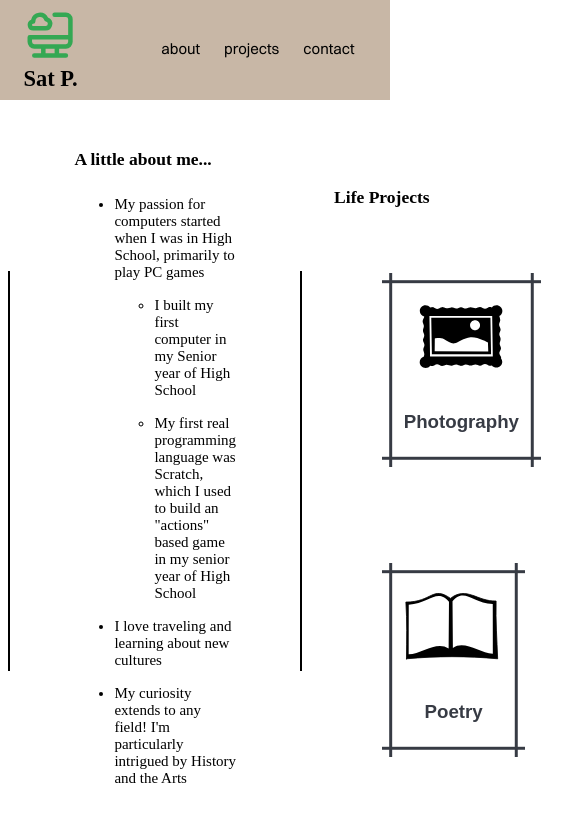
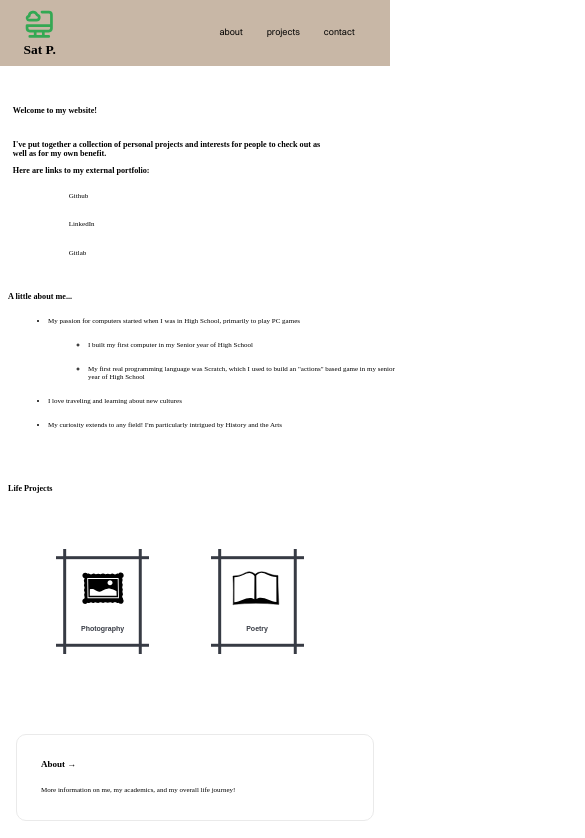
Before and after one commit to satpat2590/website, a Next.js app: page / in a window 390 px wide. Shown: the top 838 px of the page, 585 px wide, since content can reach past the window. Built offline with nearby package versions, Linux system fonts and the light colour scheme.

Commit message:
added mobile updates!

```diff
--- a/components/header.js
+++ b/components/header.js
@@ -2,9 +2,35 @@ import React from 'react';
 import Image from 'next/image';
 import Link from 'next/link';
 import headstyle from './header.module.css';
+import { FaBars, FaTimes } from 'react-icons/fa';
 
 
 export default function Header( {children} ) {
+
+    var stylinn = {
+        div: {
+            right: "0px"
+        }
+    }
+
+    const showMenu = () => {
+        // stylinn = {
+        //     div: {
+        //         right: "-200px"
+        //     }
+        // }
+        console.log("Rawr.. Hahah im a faggot!");
+    };
+
+    const hideMenu = () => {
+        // stylinn = {
+        //     div: {
+        //         right: "0px"
+        //     }
+        // }
+
+        console.log("I'm scarily gay!");
+    };
 
     return (
         <>
@@ -15,12 +41,16 @@ export default function Header( {children} ) {
                     <h1>Sat P.</h1>
                 </Link>
                 <div className={headstyle.navlinks} id="navLink">
+                <FaTimes className={headstyle.fa} onClick={() => { hideMenu() }}/>
+                {/* <i class="fa fa-times" onClick={(e) => { hideMenu(e) }}></i> */}
                     <ul>
                         <li><Link href="/about" className={headstyle.undaline}>about</Link></li>
                         <li><Link href="/projects" className={headstyle.undaline}>projects</Link></li>
                         <li><Link href="/contact" className={headstyle.undaline}>contact</Link></li>
                     </ul>
                 </div>
+                <FaBars className={headstyle.fa} onClick={() => { showMenu() }}/>
+                {/* <i class="fa fa-bars" onClick={(e) => { showMenu(e) }}></i> */}
             </nav>
         </div>
         </>
--- a/components/header.module.css
+++ b/components/header.module.css
@@ -94,6 +94,10 @@
     color: black;
 }
 
+.fa {
+    display: none;
+}
+
 /* .navlinks ul li::after {
     content: '';
     width: 0;
@@ -107,3 +111,9 @@
 .navlinks ul li:hover::after {
     width: 100%;
 } */
+
+@media (max-width: 600px) {
+    .navbar {
+        font-size: 9px;
+    }
+}
--- a/components/layout.js
+++ b/components/layout.js
@@ -7,10 +7,6 @@ export default function Layout ( {children }) {
 
     return (
         <>
-      {/* <Head>
-        <title>Sat P.</title>
-      </Head> */}
-
       <Header />
 
         <main>{children}</main>
--- a/package.json
+++ b/package.json
@@ -8,7 +8,8 @@
   "dependencies": {
     "next": "latest",
     "react": "18.2.0",
-    "react-dom": "18.2.0"
+    "react-dom": "18.2.0",
+    "react-icons": "^4.7.1"
   },
   "devDependencies": {
     "@types/node": "18.11.18",
--- a/pages/_document.js
+++ b/pages/_document.js
@@ -4,6 +4,7 @@ export default function Document() {
     return (
         <Html>
             <Head>
+                <title>Sat P.</title>
                 <link rel="icon" href="/images/logo.png" />
                 <link rel="stylesheet"
                     href="https://cdn.jsdelivr.net/npm/@fortawesome/fontawesome-free@6.2.1/css/fontawesome.min.css"
--- a/pages/index.js
+++ b/pages/index.js
@@ -19,7 +19,11 @@ export default function Home() {
 
         <div className={styles.portfolio}>
         <h3 className={styles.title}>
-          Welcome to my website!<br></br><br></br> I've put together a collection of personal projects and interests for
+          Welcome to my website!
+        </h3>
+        <br></br>
+        <h3>
+          I've put together a collection of personal projects and interests for
           people to check out as well as for my own benefit.
         </h3>
 
--- a/styles/Home.module.css
+++ b/styles/Home.module.css
@@ -1,6 +1,5 @@
 .fullpage {
   font-size: 15px;
-  /* font-family: 'Basteleur-Moonlight'; */
   font-family: 'Didot';
 }
 
@@ -13,15 +12,27 @@
   margin: 1rem auto 1rem;
 }
 
+.portfolio {
+  float: left;
+  margin-left: 2rem;
+  margin-right: 2rem;
+  padding-left: 2rem;
+  padding-right: 2rem;
+}
+
+.portfolio a {
+  color: black;
+  text-decoration: none;
+  text-decoration-color: #FFFFFF;
+}
+
 .portfolio ul li{
-  list-style-type:none;
+  list-style-type: none;
   margin: 1rem 0 0 1rem;
 }
 
 .portfolio ul li p{
   text-decoration: none;
-
-
 }
 
 .generaldesc {
@@ -48,15 +59,6 @@
   text-decoration-color: #FFFFFF;
 }
 
-.portfolio {
-  float: left;
-  /* margin-top: 2rem; */
-  margin-left: 2rem;
-  margin-right: 2rem;
-  padding-left: 2rem;
-  padding-right: 2rem;
-}
-
 .portfolio a {
   color: black;
   text-decoration: none;
@@ -65,12 +67,9 @@
 
 .lifeprojects {
   margin-top: 2rem;
-  /* margin-left: 2rem;
-  margin-right: 2rem; */
   padding-left: 2rem;
   padding-right: 2rem;
   float: right;
-  /* border: red 1px solid; */
   width: 100%;
 }
 
@@ -83,7 +82,6 @@
 .lifetitle {
   position: relative;
   font-weight: bolder;
-  /* font-family: 'Basteleur-Moonlight'; */
 }
 
 .phototry{
@@ -95,24 +93,6 @@
   width: 15%;
   color: black;
 }
-
-
-/* .phototry h3{
-  position: absolute;
-  left: 75%;
-  bottom: -30px;
-} */
-
-/* .phototry img {
-  border-radius: 10px;
-  position: absolute;
-  margin: auto;
-  bottom: -125px;
-  border: 5px solid black;
-  opacity: 60%;
-} */
-
-
 
 
 /* CSS */
@@ -161,22 +141,6 @@
   height: 15%;
   width: 15%;
 }
-
-
-/* .phototry2 h3 {
-  position: absolute;
-  left: 135%;
-  bottom: -30px;
-} */
-
-/* .phototry2 img {
-  border-radius: 10px;
-  position: absolute;
-  margin: auto;
-  bottom: -125px;
-  border: 5px solid black;
-  opacity: 60%;
-} */
 
 
 .undaline {
@@ -262,9 +226,61 @@
 }
 
 @media (max-width: 600px) {
-  .grid {
-    width: 100%;
-    flex-direction: column;
+  .fullpage {
+    font-size: 7px;
+  }
+
+  .container {
+    display: flex;
+    align-items: center;
+    justify-content: center;
+    flex-wrap: nowrap;
+    flex-flow: column;
+    /* margin: 0.5rem auto 0.5rem; */
+  }
+
+  .vertical {
+    height: 0px;
+  }
+
+  .portfolio {
+    float: left;
+    margin-left: -1.2rem;
+    margin-bottom: 1rem;
+  }
+
+  .generaldesc {
+    margin-left: 3rem;
+  }
+
+  .lifeprojects {
+    margin-left: 1rem;
+  }
+
+  .phototry img {
+    height: 50px;
+    width: 50px;
+  }
+
+  .phototry h3{
+    font-size: 7px;
+  }
+
+  .phototry2 img {
+    height: 50px;
+    width: 50px;
+  }
+
+  .phototry2 h3 {
+    font-size: 7px;
+  }
+
+  .card h3 {
+    font-size: 9px;
+  }
+
+  .card p {
+    font-size: 7px;
   }
 }
 
```
Also changed, not shown: components/about.module.css (+17 -0 lines), pages/about.js (+1 -7 lines), 2 other files (tests, documents, lock files or other folders).
